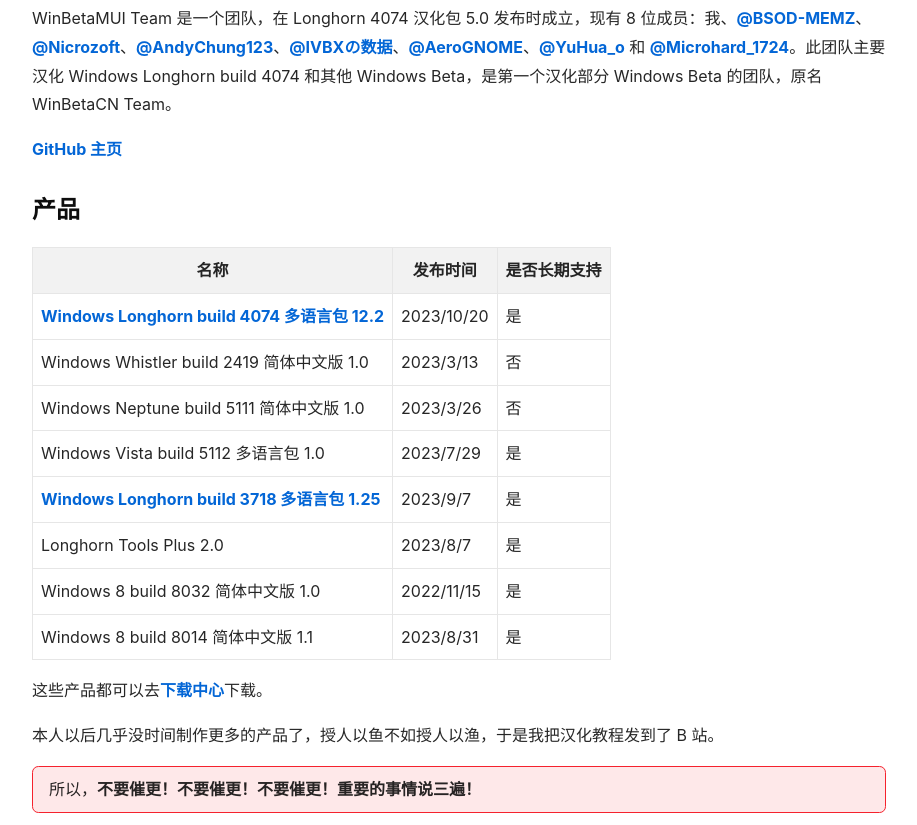
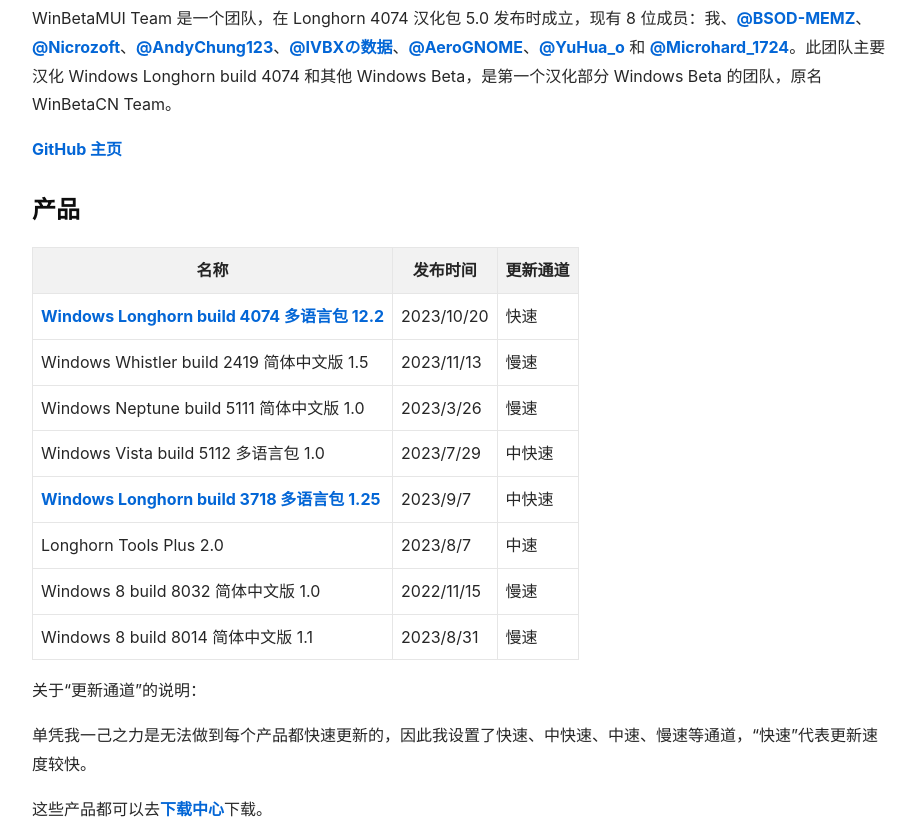
Before and after one commit to orangeZSCB/wbl2.github.io, a Jekyll site: the page built from winbetamui.md, in a window 1280 px wide and 900 px high, scrolled down 212 px, cut to the strip 0-825 px from the top of the window. Shown: the whole strip, without its empty margins (181-1098 px from the left). Built offline with Jekyll 4.4.1, drawn with Linux system fonts in a browser that asks for light colours; nearby versions of some CDN libraries.

Commit message:
Update winbetamui.md

```diff
--- a/winbetamui.md
+++ b/winbetamui.md
@@ -9,16 +9,20 @@
 
 ### 产品
 
-| 名称                                                         | 发布时间   | 是否长期支持 |
-| ------------------------------------------------------------ | ---------- | ------------ |
-| [Windows Longhorn build 4074 多语言包 12.2](/2023/06/10/lh4074mui) | 2023/10/20 | 是           |
-| Windows Whistler build 2419 简体中文版 1.0                   | 2023/3/13  | 否           |
-| Windows Neptune build 5111 简体中文版 1.0                    | 2023/3/26  | 否           |
-| Windows Vista build 5112 多语言包 1.0                        | 2023/7/29  | 是           |
-| [Windows Longhorn build 3718 多语言包 1.25](/2023/09/19/lh3718mui) | 2023/9/7   | 是           |
-| Longhorn Tools Plus 2.0                                      | 2023/8/7   | 是           |
-| Windows 8 build 8032 简体中文版 1.0                          | 2022/11/15 | 是           |
-| Windows 8 build 8014 简体中文版 1.1                          | 2023/8/31  | 是           |
+| 名称                                                         | 发布时间   | 更新通道 |
+| ------------------------------------------------------------ | ---------- | -------- |
+| [Windows Longhorn build 4074 多语言包 12.2](/2023/06/10/lh4074mui) | 2023/10/20 | 快速     |
+| Windows Whistler build 2419 简体中文版 1.5                   | 2023/11/13 | 慢速     |
+| Windows Neptune build 5111 简体中文版 1.0                    | 2023/3/26  | 慢速     |
+| Windows Vista build 5112 多语言包 1.0                        | 2023/7/29  | 中快速   |
+| [Windows Longhorn build 3718 多语言包 1.25](/2023/09/19/lh3718mui) | 2023/9/7   | 中快速   |
+| Longhorn Tools Plus 2.0                                      | 2023/8/7   | 中速     |
+| Windows 8 build 8032 简体中文版 1.0                          | 2022/11/15 | 慢速     |
+| Windows 8 build 8014 简体中文版 1.1                          | 2023/8/31  | 慢速     |
+
+关于“更新通道”的说明：
+
+单凭我一己之力是无法做到每个产品都快速更新的，因此我设置了快速、中快速、中速、慢速等通道，“快速”代表更新速度较快。
 
 这些产品都可以去[下载中心](/download)下载。
 
```
